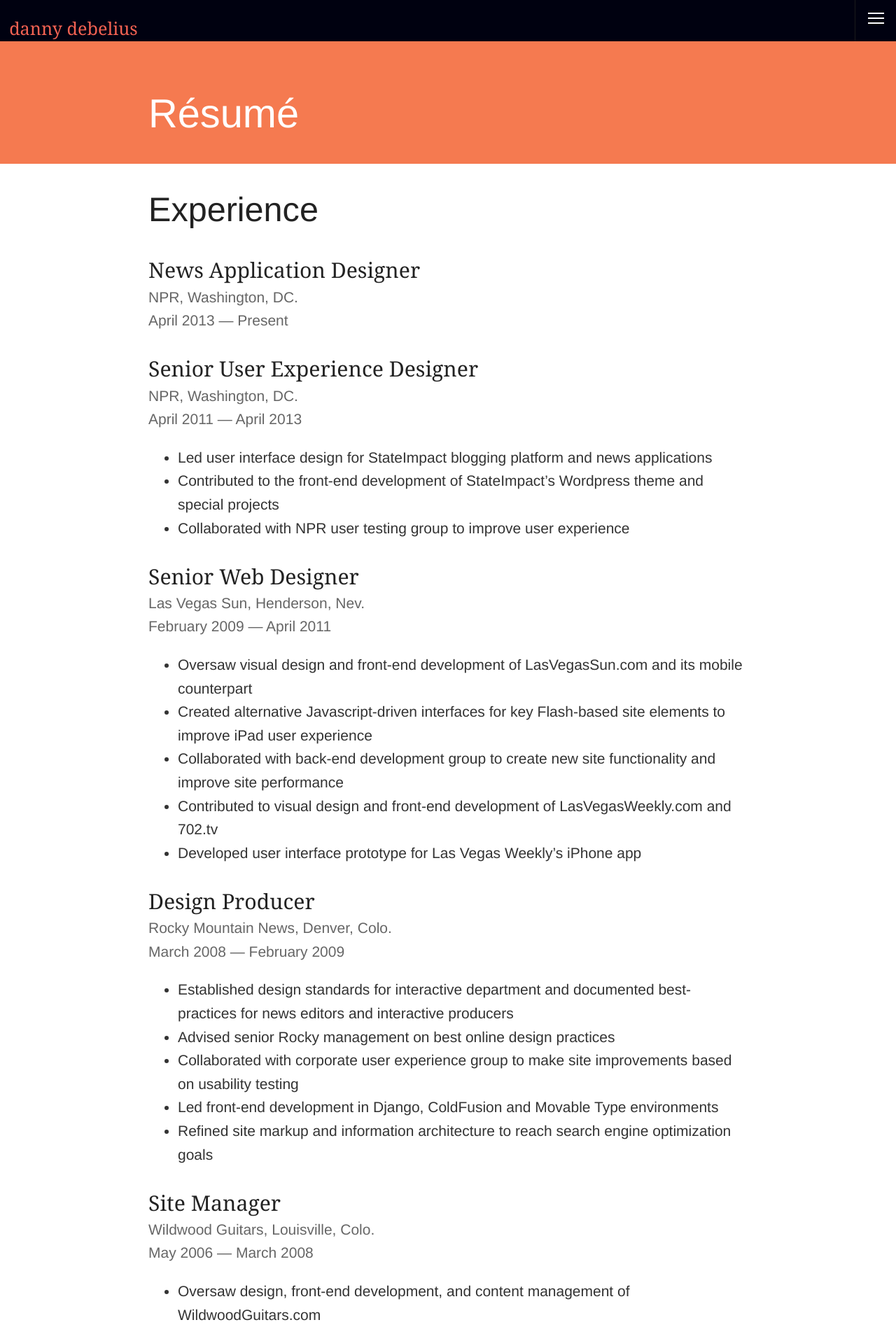
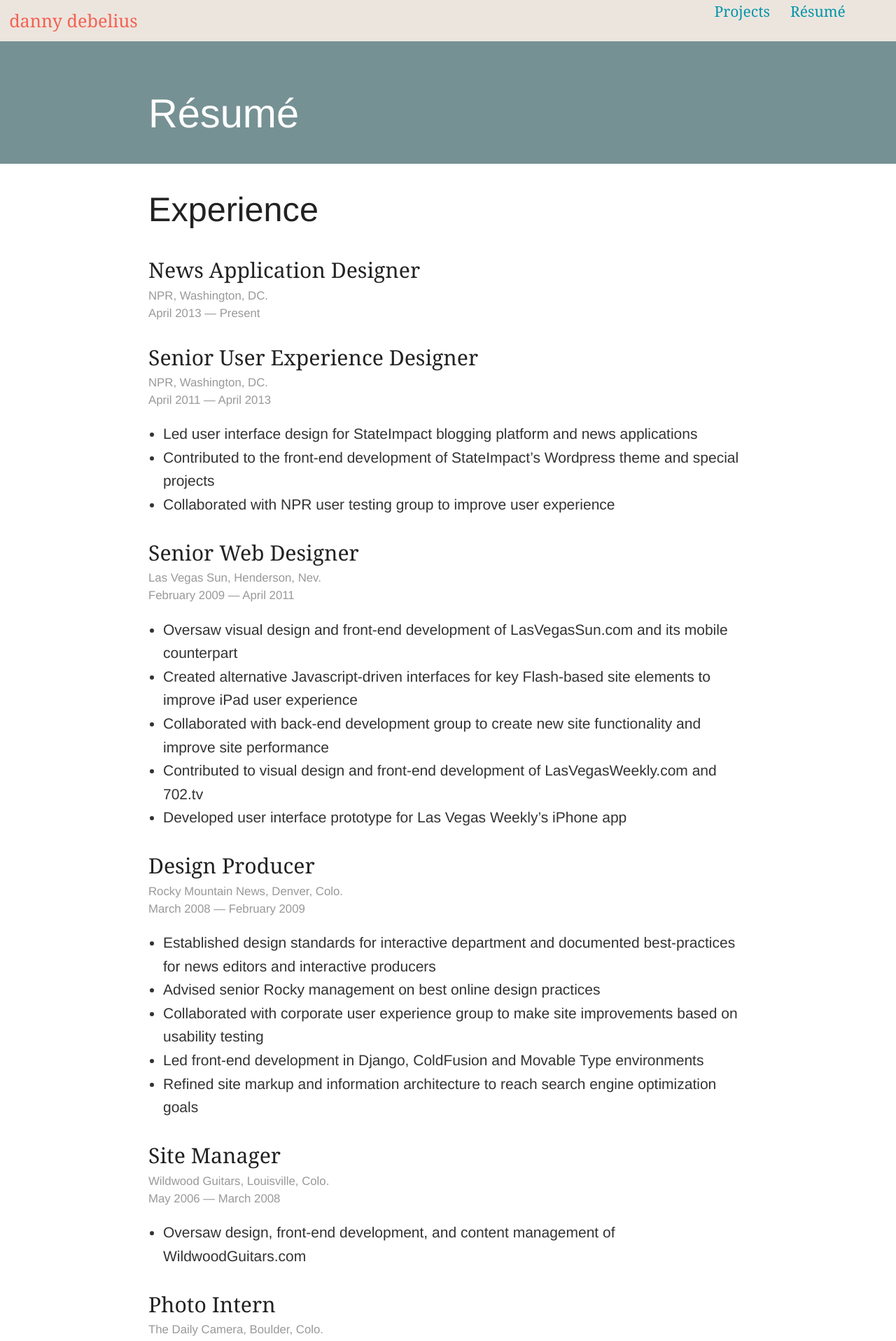
Before and after one commit to dannydb/dannydb.github.io, a Jekyll site: the page built from resume/index.md, in a window 1280 px wide. Shown: the top 1916 px of the page at 70% size. Built offline with Jekyll 4.4.1, drawn with Linux system fonts in a browser that asks for light colours.

Commit message:
resume typography

```diff
--- a/_layouts/page.html
+++ b/_layouts/page.html
@@ -7,10 +7,15 @@ layout: default
 		<div class="header-small">
                 <nav class="tab-bar">
                     <section class="left tab-bar-section">
-                        <h2><a href="/">{{ site.title }}</a></h2>
+                        <h2 class="left"><a href="/">{{ site.title }}</a></h2>
+
+                        <ul class="inline-list right">
+                            <li><a href="/work">Projects</a></li>
+                            <li><a href="/resume">Résumé</a></li>
+                        </ul>
                     </section>
 
-                    <section class="right-small">
+                    <section class="show-for-small-only right-small">
                         <a class="right-off-canvas-toggle menu-icon" href="#site-nav"><span></span></a>
                     </section>
                 </nav>
--- a/_sass/_base.scss
+++ b/_sass/_base.scss
@@ -87,9 +87,9 @@ figcaption {
 /**
  * Lists
  */
-ul, ol {
-    margin-left: $spacing-unit;
-}
+    ul, ol {
+        margin-left: 1rem;
+    }
 
 li {
     > ul,
--- a/_sass/_layout.scss
+++ b/_sass/_layout.scss
@@ -45,9 +45,7 @@
     }
 
     + .inline-list {
-        text-transform: lowercase;
         font-size: $base-font-size;
-        font-family: $font-family-serif;
         // letter-spacing: 0.1rem;
 
         a {
@@ -69,19 +67,18 @@
 
  .header-small {
     // @include grid-row();
-    background: $red;
+    background: $sand;
     color: $green-bright;
+    font-family: $font-family-serif;
 
     .tab-bar {
-        background: $grey-dark;
+        background: lighten(desaturate($sand, 10%), 30%);
     }
 
     h2 {
         // @include grid-column(12);
         margin-bottom: 0;
         // padding: 1rem;
-        padding-top: 0.5rem;
-        padding-bottom: 0.5rem;
         font-weight: normal;
         font-size: $base-font-size * 1.2;
         text-transform: lowercase;
@@ -98,7 +95,7 @@
  }
 
  .page-header {
-    background: $orange;
+    background: mix($grey-color-light, $teal-dark);
     overflow: hidden;
     margin-bottom: $base-line-height-computed;
 
@@ -110,5 +107,5 @@
  }
 
  .right-off-canvas-menu {
-    background: $green-bright;
+    background: $grey-dark;
  }
--- a/_sass/_resume.scss
+++ b/_sass/_resume.scss
@@ -21,9 +21,15 @@
 		font-weight: 400;
 	}
 
+	h3 + p {
+		line-height: 1.2;
+	}
+
 	p em {
+		// font-family: $font-family-serif;
 		font-style: normal;
-		color: #666;
-		font-weight: 300;
+		color: #999;
+		font-weight: 400;
+		font-size: $base-font-size * 0.8;
 	}
 }
--- a/css/main.scss
+++ b/css/main.scss
@@ -35,7 +35,7 @@ $red:              #F36252;
 
 $text-color:       #333;
 $background-color: #fff;
-$brand-color:      $teal;
+$brand-color:      $teal-light;
 
 $grey-color:       #828282;
 $grey-color-light: lighten($grey-color, 40%);
```
